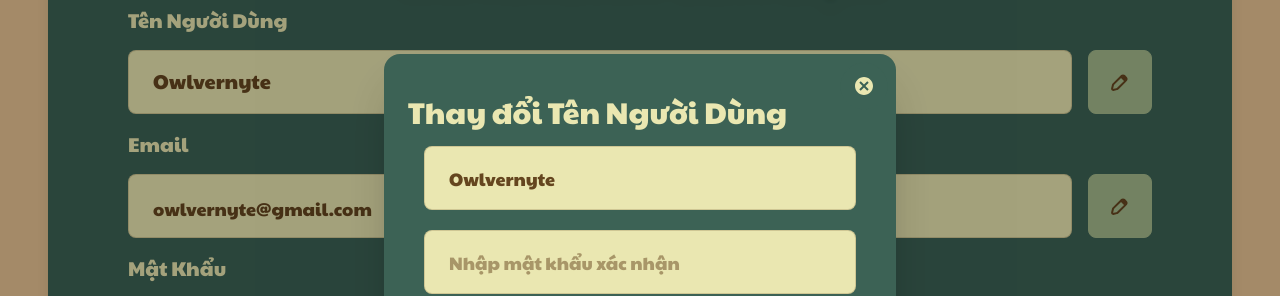
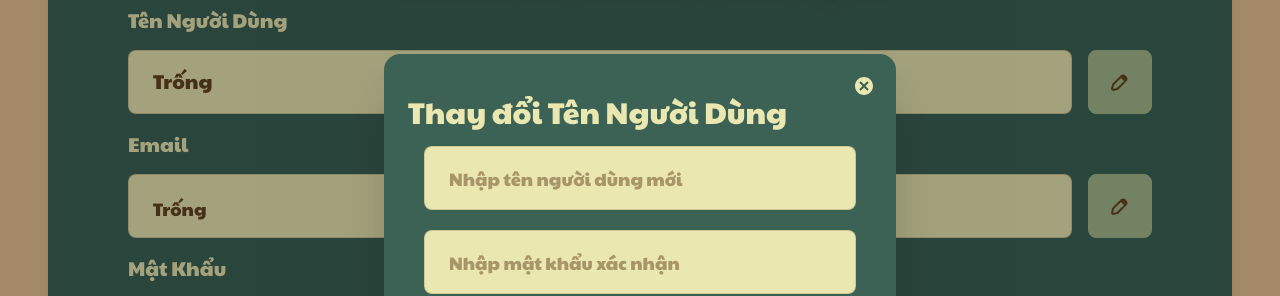
Before and after one commit to Owlvernyte/cotuong-frontend, a Next.js app: page /settings/account in a window 1280 px wide. Both pictures are taken after a click on the button 1120 px from the left and 260 px from the top of the page. Shown: the part 178-474 px from the top of the page. Built offline with nearby package versions, Linux system fonts and the light colour scheme; no server answers.

Commit message:
updated relevances

```diff
--- a/app/(basic)/settings/account/page.tsx
+++ b/app/(basic)/settings/account/page.tsx
@@ -1,5 +1,3 @@
-"use client"
-
 import React from "react"
 
 import Title from "@/components/ui/Title"
--- a/components/account/forms/ChangePasswordForm.tsx
+++ b/components/account/forms/ChangePasswordForm.tsx
@@ -1,5 +1,3 @@
-"use client"
-
 import React from "react"
 
 const ChangePasswordForm: React.FC = () => {
--- a/components/account/forms/UpdateEmailForm.tsx
+++ b/components/account/forms/UpdateEmailForm.tsx
@@ -1,19 +1,12 @@
-"use client"
+'use client'
 
-import React from "react"
-import IconButton from "@/components/ui/IconButton"
-
-interface PlayerData {
-  username: string
-  email: string
-}
-
-const sampleData: PlayerData = {
-  username: "Owlvernyte",
-  email: "owlvernyte@gmail.com",
-}
+import React from 'react'
+import IconButton from '@/components/ui/IconButton'
+import useCheckAuthorization from '@/features/user/useCheckAuthorization'
 
 const UpdateEmailForm: React.FC = () => {
+    const { data: user } = useCheckAuthorization()
+
     return (
         <div className="flex flex-col py-2">
             <div className="text-bamboo-100 text-left text-sm md:text-lg lg:text-xl xl:text-xl 2xl:text-2xl font-normal">
@@ -21,12 +14,14 @@ const UpdateEmailForm: React.FC = () => {
             </div>
             <div className="items-center inline-flex flex-row pt-4 gap-4 w-full">
                 <div className="input input-bordered input-lg w-full bg-bamboo-100 placeholder-dirt-400 placeholder-opacity-50 py-4">
-          {sampleData.email}
+                    {user?.email ?? 'Trống'}
                 </div>
                 <IconButton
                     iconSrc="/assets/icons/secondary/Edit.svg"
                     iconAlt="Icon Edit"
-          onClick={() => (window as any).modal_update_email.showModal()}
+                    onClick={() =>
+                        (window as any).modal_update_email.showModal()
+                    }
                     buttonVariants="btn-neutral"
                     buttonSize="btn-lg"
                 />
@@ -40,12 +35,14 @@ const UpdateEmailForm: React.FC = () => {
                                 buttonStyle="btn-circle"
                                 className="absolute right-2 top-2"
                             />
-              <h3 className="text-3xl text-bamboo-100 py-4">Thay đổi Email</h3>
+                            <h3 className="text-3xl text-bamboo-100 py-4">
+                                Thay đổi Email
+                            </h3>
                             <div className="px-4">
                                 <input
                                     type="text"
                                     name="email"
-                  defaultValue={sampleData.email}
+                                    defaultValue={user?.email}
                                     placeholder="Email mới"
                                     className="input input-bordered input-lg w-full bg-bamboo-100 placeholder-dirt-400 placeholder-opacity-50 text-lg mb-5"
                                 />
--- a/components/account/forms/UpdateUsernameForm.tsx
+++ b/components/account/forms/UpdateUsernameForm.tsx
@@ -1,19 +1,12 @@
-"use client"
+'use client'
 
-import React from "react"
-import IconButton from "@/components/ui/IconButton"
-
-interface PlayerData {
-  username: string
-  email: string
-}
-
-const sampleData: PlayerData = {
-  username: "Owlvernyte",
-  email: "owlvernyte@gmail.com",
-}
+import React from 'react'
+import IconButton from '@/components/ui/IconButton'
+import useCheckAuthorization from '@/features/user/useCheckAuthorization'
 
 const UpdateUsernameForm: React.FC = () => {
+    const { data: user } = useCheckAuthorization()
+
     return (
         <div className="flex flex-col py-2">
             <div className="text-bamboo-100 text-left text-sm md:text-lg lg:text-xl xl:text-xl 2xl:text-2xl font-normal">
@@ -21,12 +14,14 @@ const UpdateUsernameForm: React.FC = () => {
             </div>
             <div className="items-center inline-flex flex-row pt-4 gap-4 w-full ">
                 <div className="input input-bordered input-lg w-full bg-bamboo-100 placeholder-dirt-400 placeholder-opacity-50 text-xl py-4">
-          {sampleData.username}
+                    {user?.userName ?? 'Trống'}
                 </div>
                 <IconButton
                     iconSrc="/assets/icons/secondary/Edit.svg"
                     iconAlt="Icon Edit"
-          onClick={() => (window as any).modal_update_username.showModal()}
+                    onClick={() =>
+                        (window as any).modal_update_username.showModal()
+                    }
                     buttonVariants="btn-neutral"
                     buttonSize="btn-lg"
                 />
@@ -47,8 +42,8 @@ const UpdateUsernameForm: React.FC = () => {
                                 <input
                                     type="text"
                                     name="username"
-                  defaultValue={sampleData.username}
-                  placeholder="Nhập tên người dùng"
+                                    defaultValue={user?.userName}
+                                    placeholder="Nhập tên người dùng mới"
                                     className="input input-bordered input-lg w-full bg-bamboo-100 placeholder-dirt-400 placeholder-opacity-50 text-lg mb-5"
                                 />
                                 <input
```
Lines whose indentation alone changed are shown as unchanged.
